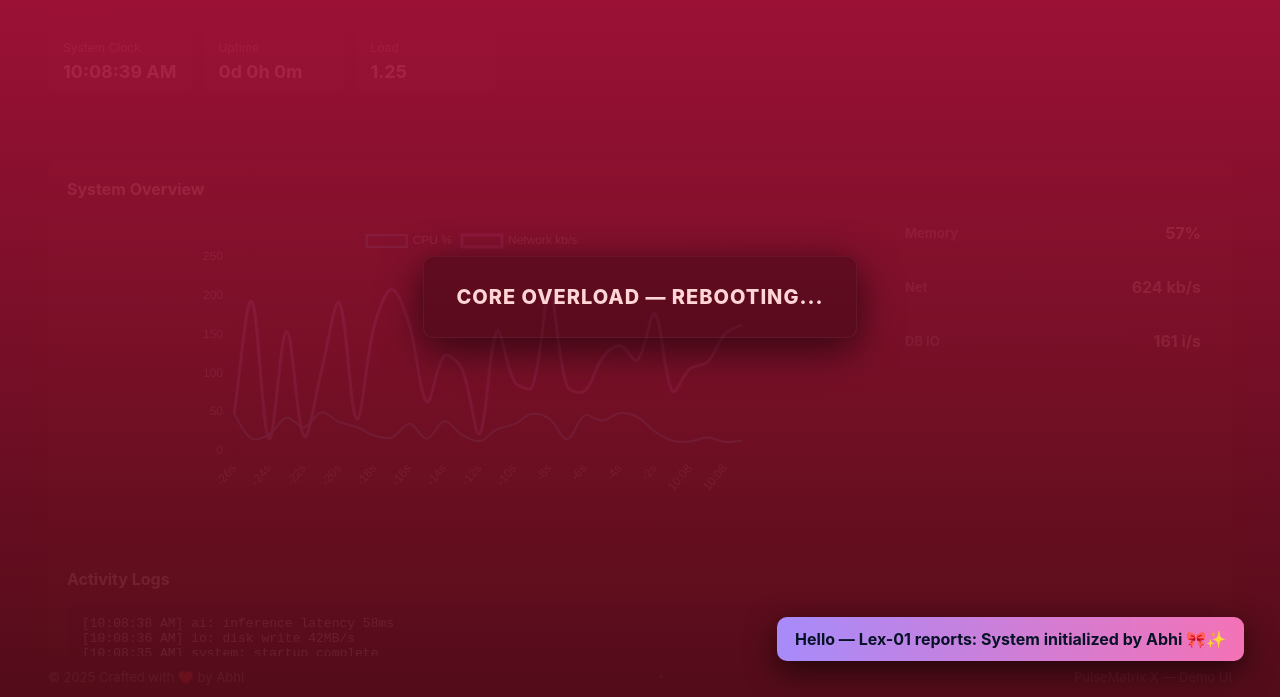
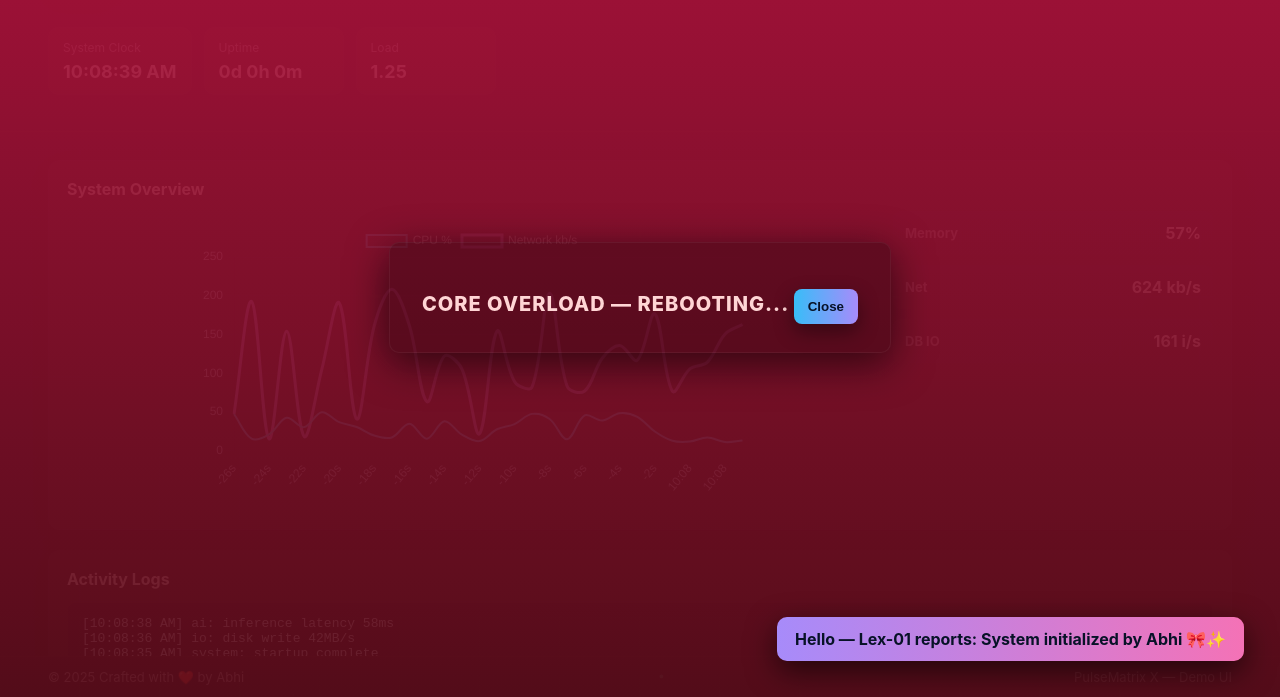
Before and after one commit to abhijeet502/Abhi-matrix, a plain HTML site: page index.html in a window 1280 px wide. Shown: the part 103-800 px from the top of the page. Drawn offline with nearby package versions, Linux system fonts and the light colour scheme.

Commit message:
Update index.html

```diff
--- a/index.html
+++ b/index.html
@@ -7,8 +7,6 @@
 
   <!-- Chart.js CDN -->
   <script src="https://cdn.jsdelivr.net/npm/chart.js"></script>
-
-  <!-- main style -->
   <link rel="stylesheet" href="style.css" />
 </head>
 <body>
@@ -89,7 +87,10 @@
   <!-- easter overlays -->
   <div id="matrix-overlay" class="easter-overlay hidden"></div>
   <div id="core-overlay" class="easter-overlay hidden">
-    <div class="core-box">CORE OVERLOAD — REBOOTING...</div>
+    <div class="core-box">
+      CORE OVERLOAD — REBOOTING...
+      <button id="close-core" class="btn" style="margin-top:18px;">Close</button>
+    </div>
   </div>
   <div id="abhi-toast" class="toast hidden">Hello — Lex-01 reports: System initialized by Abhi 🎀✨</div>
 
```
